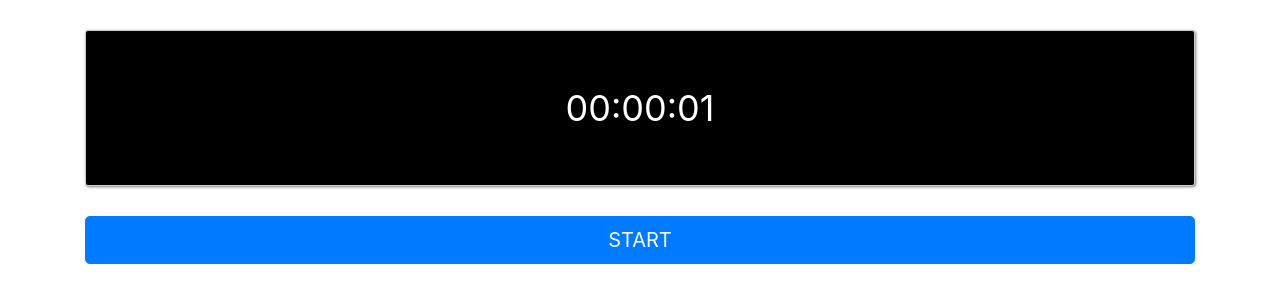
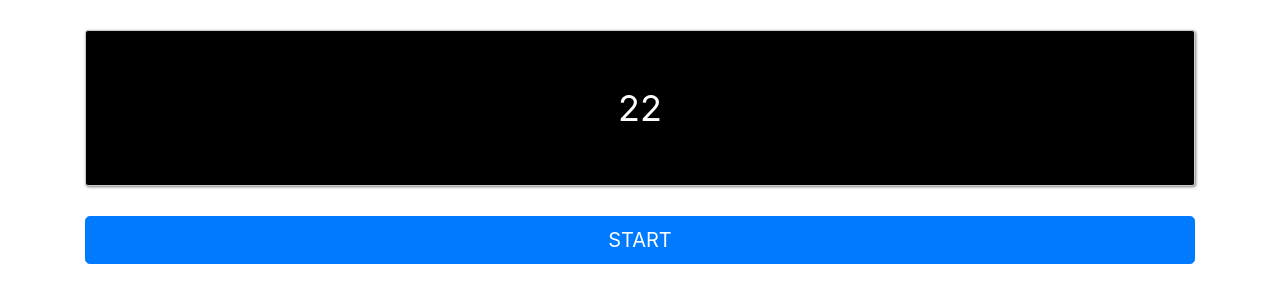
Before and after one commit to n199603/js-timer, a plain HTML site: page index.html in a window 1280 px wide. Drawn offline with nearby package versions, Linux system fonts and the light colour scheme.

Commit message:
秒を取得

```diff
--- a/index.html
+++ b/index.html
@@ -15,8 +15,14 @@
     </div>
   </div>
   <script>
+    var now = new Date();
+    // 秒を取得
+    var seconds = now.getSeconds();
+    if (seconds < 10) {
+      seconds = '0' + seconds
+    }
     // innerHTML: プロパティ
-    document.getElementById('timer').innerHTML = '00:00:01';
+    document.getElementById('timer').innerHTML = seconds;
   </script>
 </body>
 </html>
```
